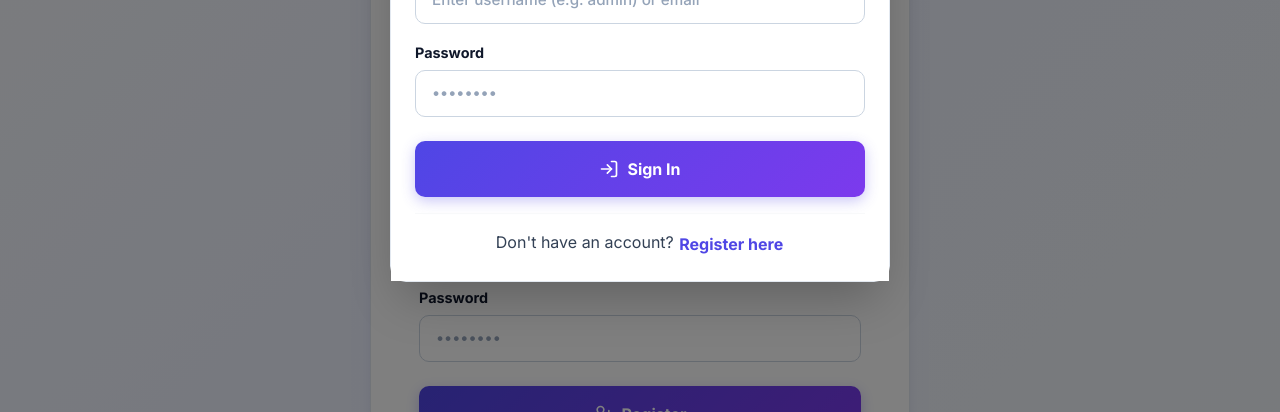
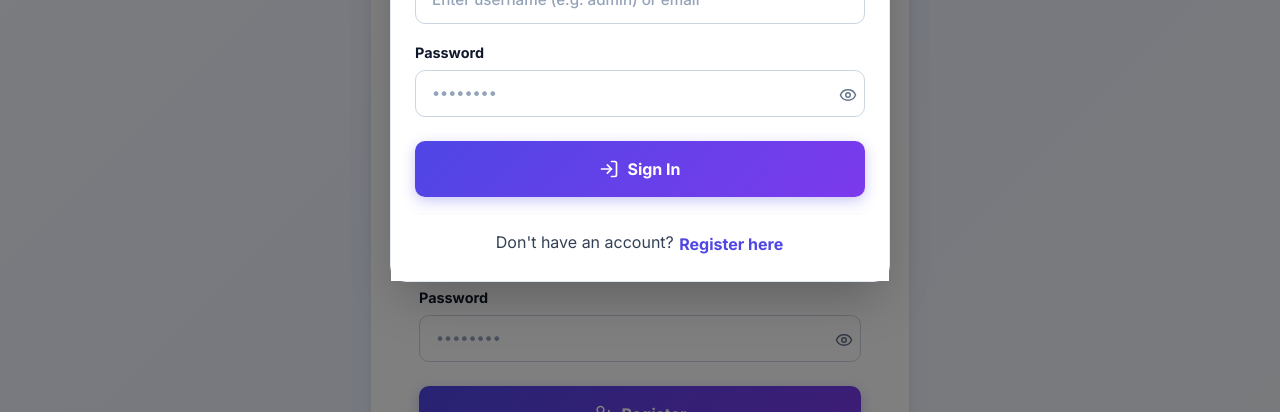
Before and after one commit to kasiviswanadhamchalla/ticketdesk, a React (Vite) app in the folder frontend/: page /register in a window 1280 px wide. Both pictures are taken after a click on the button "Sign In". Shown: the part 343-755 px from the top of the page. Built offline with nearby package versions, Linux system fonts and the light colour scheme; no server answers.

Commit message:
Add Eye show/hide password toggle to LoginModal, Login, and Register forms

```diff
--- a/frontend/src/components/LoginModal.jsx
+++ b/frontend/src/components/LoginModal.jsx
@@ -4,7 +4,7 @@ import { Formik } from 'formik';
 import * as Yup from 'yup';
 import { useNavigate } from 'react-router-dom';
 import { useAuth } from '../context/AuthContext';
-import { Ticket, LogIn } from 'lucide-react';
+import { Ticket, LogIn, Eye, EyeOff } from 'lucide-react';
 
 const LoginSchema = Yup.object().shape({
   usernameOrEmail: Yup.string()
@@ -19,6 +19,7 @@ export const LoginModal = ({ show, onHide, onSwitchToRegister }) => {
   const { login } = useAuth();
   const navigate = useNavigate();
   const [errorMessage, setErrorMessage] = useState('');
+  const [showPassword, setShowPassword] = useState(false);
 
   const handleSubmit = async (values, { setSubmitting }) => {
     setErrorMessage('');
@@ -81,17 +82,27 @@ export const LoginModal = ({ show, onHide, onSwitchToRegister }) => {
 
               <Form.Group className="mb-4">
                 <Form.Label className="form-label">Password</Form.Label>
+                <div className="position-relative">
                   <Form.Control
-                  type="password"
+                    type={showPassword ? 'text' : 'password'}
                     name="password"
                     placeholder="••••••••"
                     value={values.password}
                     onChange={handleChange}
                     onBlur={handleBlur}
                     isInvalid={touched.password && !!errors.password}
-                  className="form-control-dark"
+                    className="form-control-dark pe-5"
                   />
-                <Form.Control.Feedback type="invalid" className="fw-semibold">
+                  <button
+                    type="button"
+                    onClick={() => setShowPassword(!showPassword)}
+                    className="btn btn-link position-absolute end-0 top-50 translate-middle-y me-2 p-0 text-decoration-none shadow-none border-0"
+                    style={{ color: '#64748b' }}
+                  >
+                    {showPassword ? <EyeOff size={18} /> : <Eye size={18} />}
+                  </button>
+                </div>
+                <Form.Control.Feedback type="invalid" className="fw-semibold d-block">
                   {errors.password}
                 </Form.Control.Feedback>
               </Form.Group>
--- a/frontend/src/pages/Register.jsx
+++ b/frontend/src/pages/Register.jsx
@@ -5,7 +5,7 @@ import * as Yup from 'yup';
 import { Link, useNavigate } from 'react-router-dom';
 import { useAuth } from '../context/AuthContext';
 import { useDocumentTitle } from '../utils/useDocumentTitle';
-import { UserPlus, Ticket } from 'lucide-react';
+import { UserPlus, Ticket, Eye, EyeOff } from 'lucide-react';
 
 const RegisterSchema = Yup.object().shape({
   username: Yup.string().min(3, 'Minimum 3 characters').required('Username is required'),
@@ -21,6 +21,7 @@ export const Register = () => {
   const navigate = useNavigate();
   const [errorMessage, setErrorMessage] = useState('');
   const [successMessage, setSuccessMessage] = useState('');
+  const [showPassword, setShowPassword] = useState(false);
 
   const handleSubmit = async (values, { setSubmitting }) => {
     setErrorMessage('');
@@ -127,17 +128,27 @@ export const Register = () => {
 
               <Form.Group className="mb-4">
                 <Form.Label className="form-label">Password</Form.Label>
+                <div className="position-relative">
                   <Form.Control
-                  type="password"
+                    type={showPassword ? 'text' : 'password'}
                     name="password"
                     placeholder="••••••••"
                     value={values.password}
                     onChange={handleChange}
                     onBlur={handleBlur}
                     isInvalid={touched.password && !!errors.password}
-                  className="form-control-dark"
+                    className="form-control-dark pe-5"
                   />
-                <Form.Control.Feedback type="invalid" className="fw-semibold">{errors.password}</Form.Control.Feedback>
+                  <button
+                    type="button"
+                    onClick={() => setShowPassword(!showPassword)}
+                    className="btn btn-link position-absolute end-0 top-50 translate-middle-y me-2 p-0 text-decoration-none shadow-none border-0"
+                    style={{ color: '#64748b' }}
+                  >
+                    {showPassword ? <EyeOff size={18} /> : <Eye size={18} />}
+                  </button>
+                </div>
+                <Form.Control.Feedback type="invalid" className="fw-semibold d-block">{errors.password}</Form.Control.Feedback>
               </Form.Group>
 
               <Button type="submit" disabled={isSubmitting} className="btn-indigo w-100 py-3 d-flex align-items-center justify-content-center gap-2 mb-3 fs-6">
```
Lines whose indentation alone changed are shown as unchanged.
